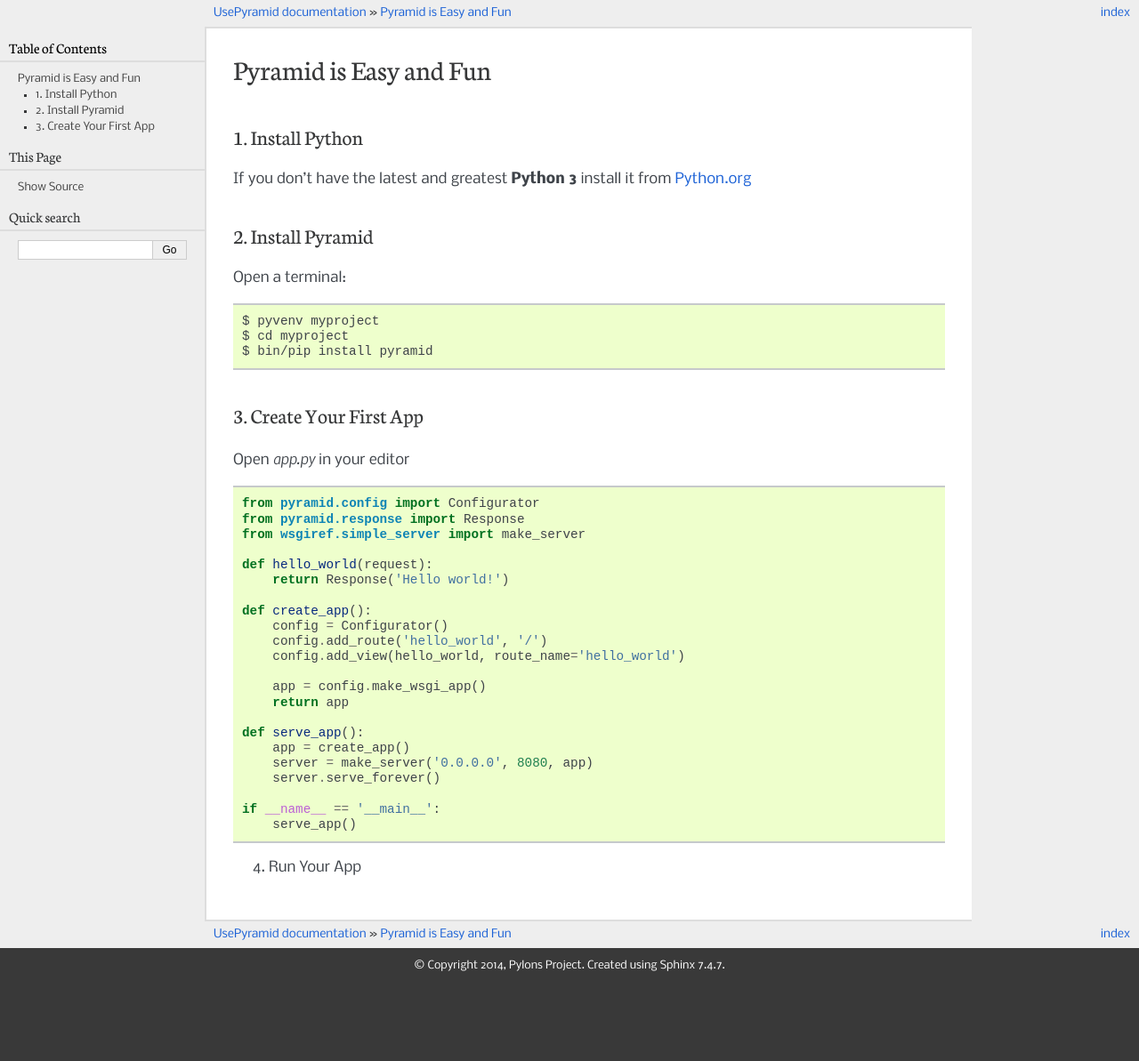
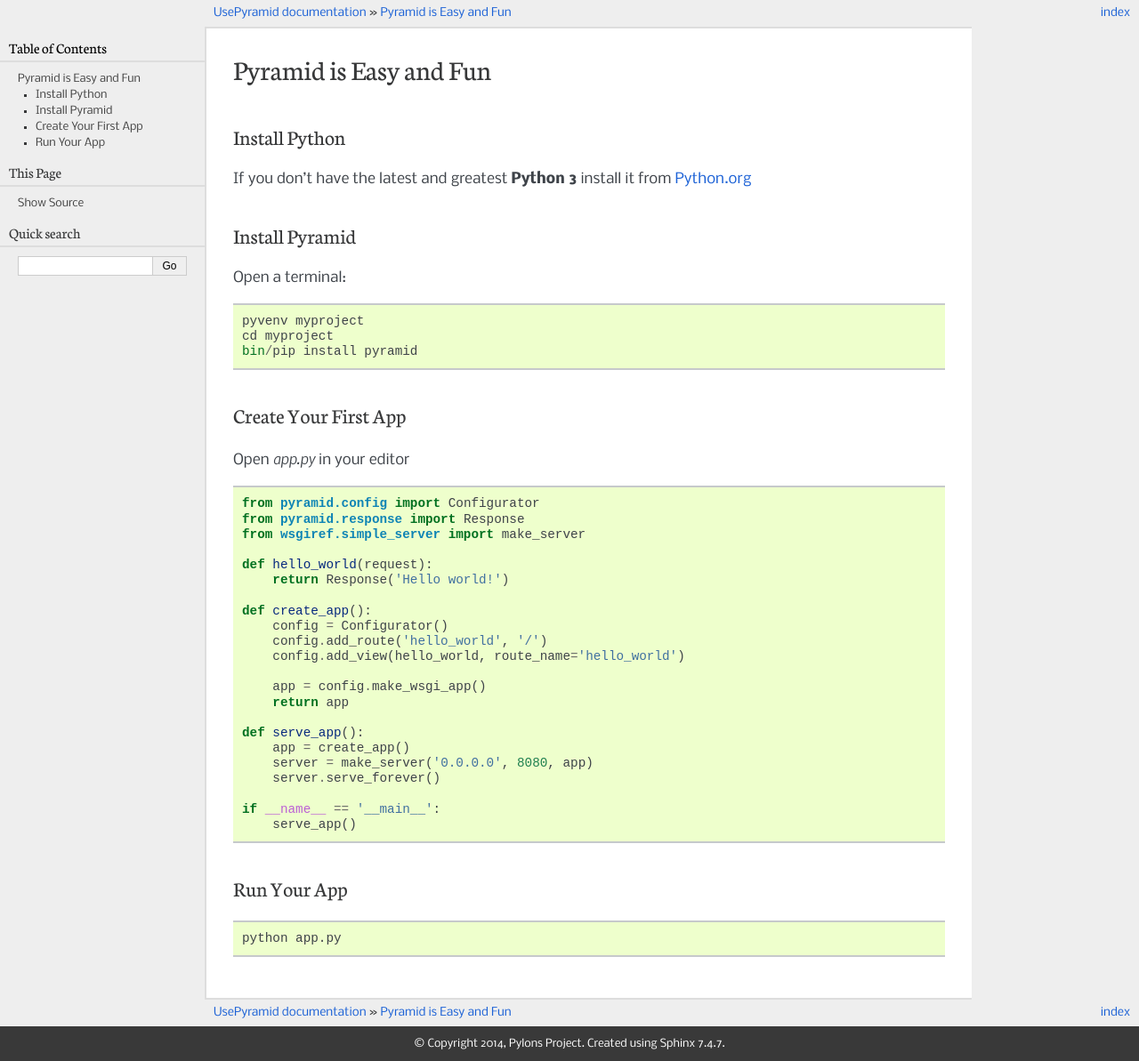
Before and after one commit to reebalazs/trypyramid, a Sphinx documentation site: the page built from docs/index.rst, in a window 1280 px wide. Shown: the whole page at 89% size. Built offline with Sphinx 7.4.7, drawn with Linux system fonts in a browser that asks for light colours; before the commit the page ends 1105 px from its top, so only the background shows below that.

Commit message:
more clean up

```diff
--- a/docs/index.rst
+++ b/docs/index.rst
@@ -2,23 +2,25 @@
 Pyramid is Easy and Fun
 #######################
 
-1. Install Python
------------------
+Install Python
+--------------
 
 If you don't have the latest and greatest **Python 3** install it from
 `Python.org <https://www.python.org/downloads/>`_
 
-2. Install Pyramid
-------------------
+
+Install Pyramid
+---------------
 
 Open a terminal::
 
-  $ pyvenv myproject
-  $ cd myproject
-  $ bin/pip install pyramid
+  pyvenv myproject
+  cd myproject
+  bin/pip install pyramid
 
-3. Create Your First App
-------------------------
+
+Create Your First App
+---------------------
 
 Open `app.py` in your editor
 
@@ -47,4 +49,10 @@
   if __name__ == '__main__':
       serve_app()
 
-4. Run Your App
+
+Run Your App
+---------------
+
+.. code-block:: bash
+
+  python app.py
```
